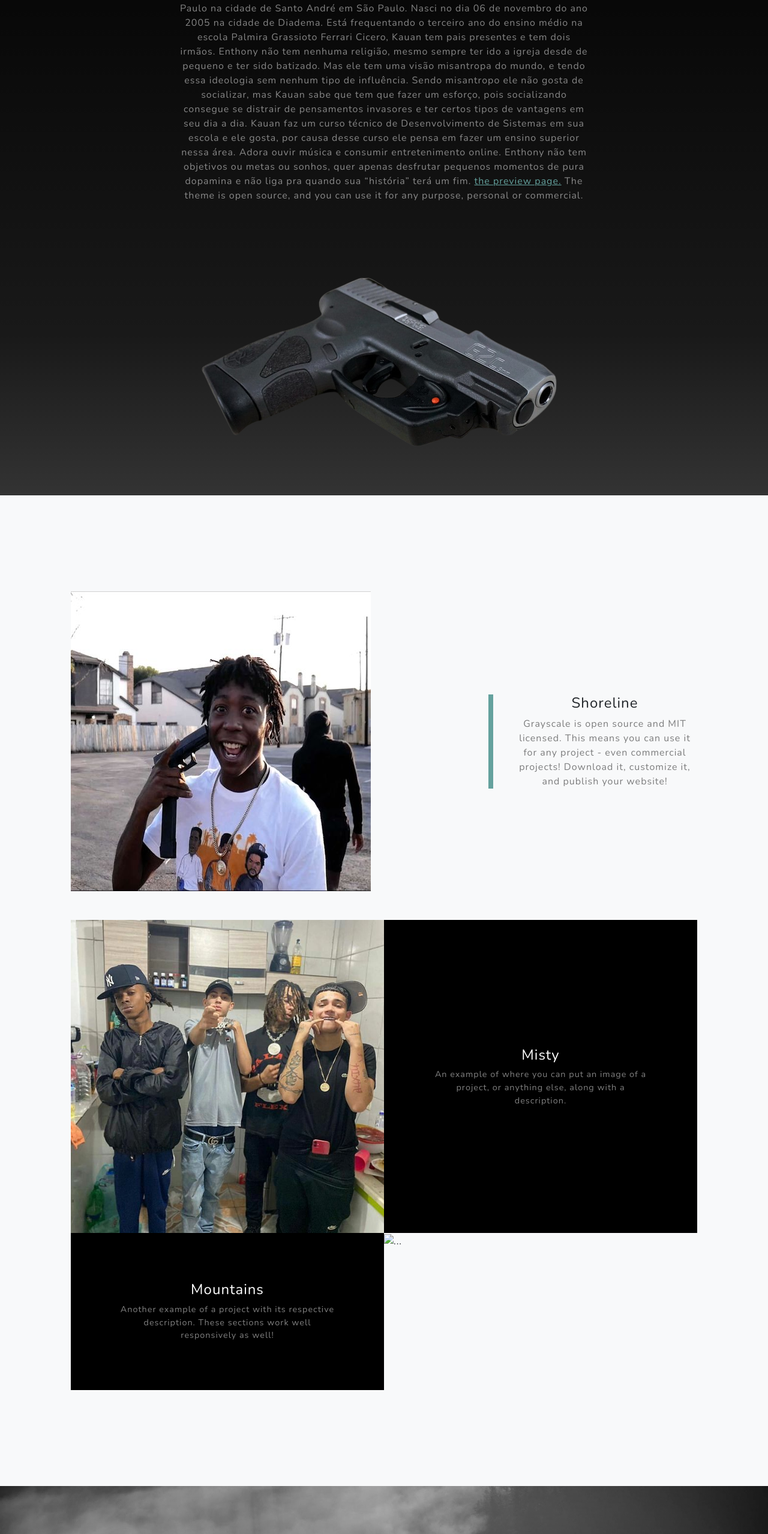
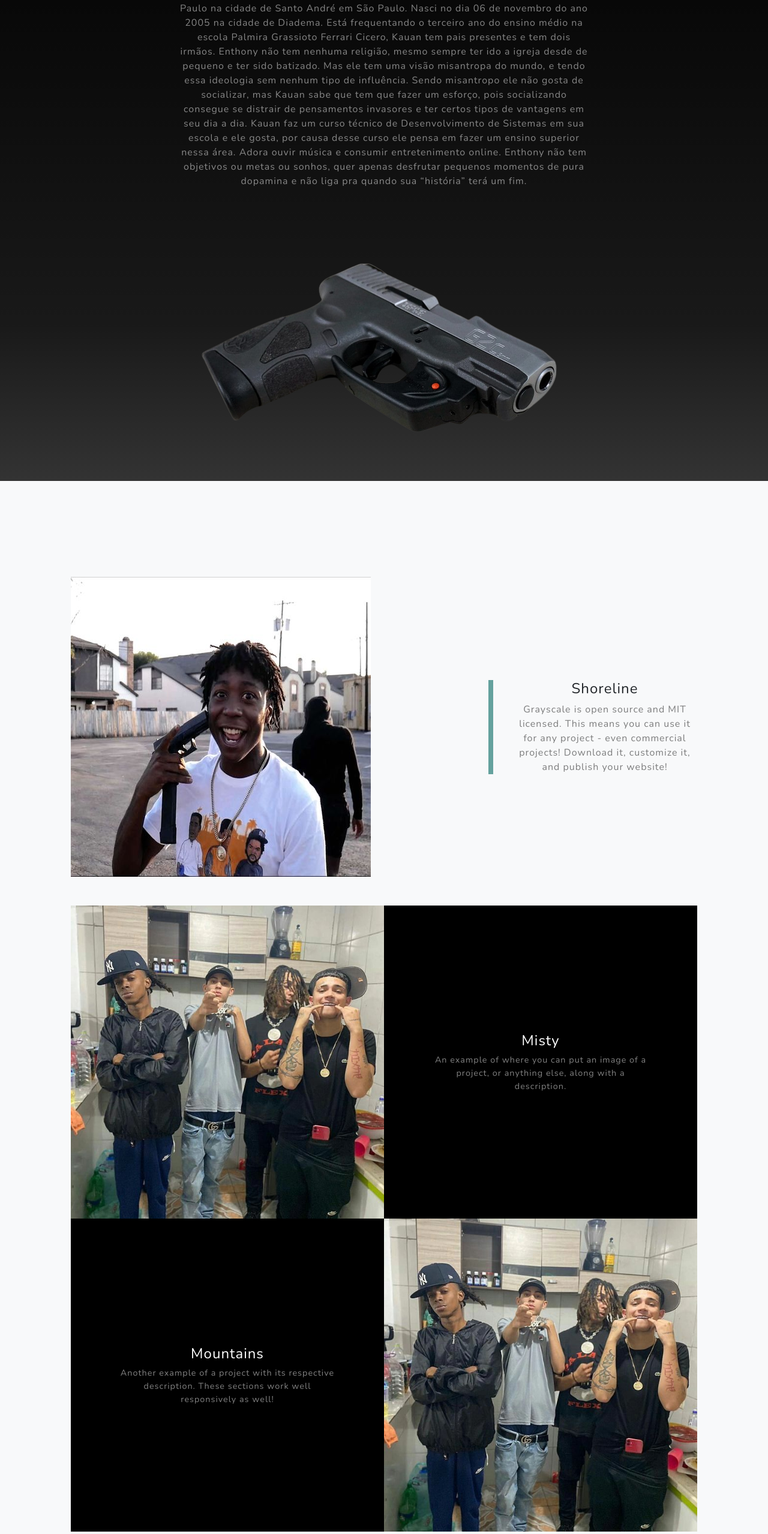
Before and after one commit to enthony17/Portfolioreal, a plain HTML site: page index.html in a window 1280 px wide. Shown: the part 1044-3602 px from the top of the page at 60% size. Drawn offline with nearby package versions, Linux system fonts and the light colour scheme.

Commit message:
é isso ai

```diff
--- a/index.html
+++ b/index.html
@@ -58,8 +58,8 @@ Enthony não tem nenhuma religião, mesmo sempre ter ido a igreja desde de peque
 Kauan faz um curso técnico de Desenvolvimento de Sistemas em sua escola e ele gosta, por causa desse curso ele pensa em fazer um ensino superior nessa área. Adora ouvir música e consumir entretenimento online.
 Enthony não tem objetivos ou metas ou sonhos, quer apenas desfrutar pequenos momentos de pura dopamina e não liga pra quando sua “história” terá um fim.
 
-                            <a href="https://startbootstrap.com/theme/grayscale/">the preview page.</a>
-                            The theme is open source, and you can use it for any purpose, personal or commercial.
+
+
                         </p>
                     </div>
                 </div>
@@ -95,7 +95,7 @@ Enthony não tem objetivos ou metas ou sonhos, quer apenas desfrutar pequenos mo
                 </div>
                 <!-- Project Two Row-->
                 <div class="row gx-0 justify-content-center">
-                    <div class="col-lg-6"><img class="img-fluid" src="assets/img/ol.jpg" alt="..." /></div>
+                    <div class="col-lg-6"><img class="img-fluid" src="assets/img/brocagang.jpg" alt="..." /></div>
                     <div class="col-lg-6 order-lg-first">
                         <div class="bg-black text-center h-100 project">
                             <div class="d-flex h-100">
```
